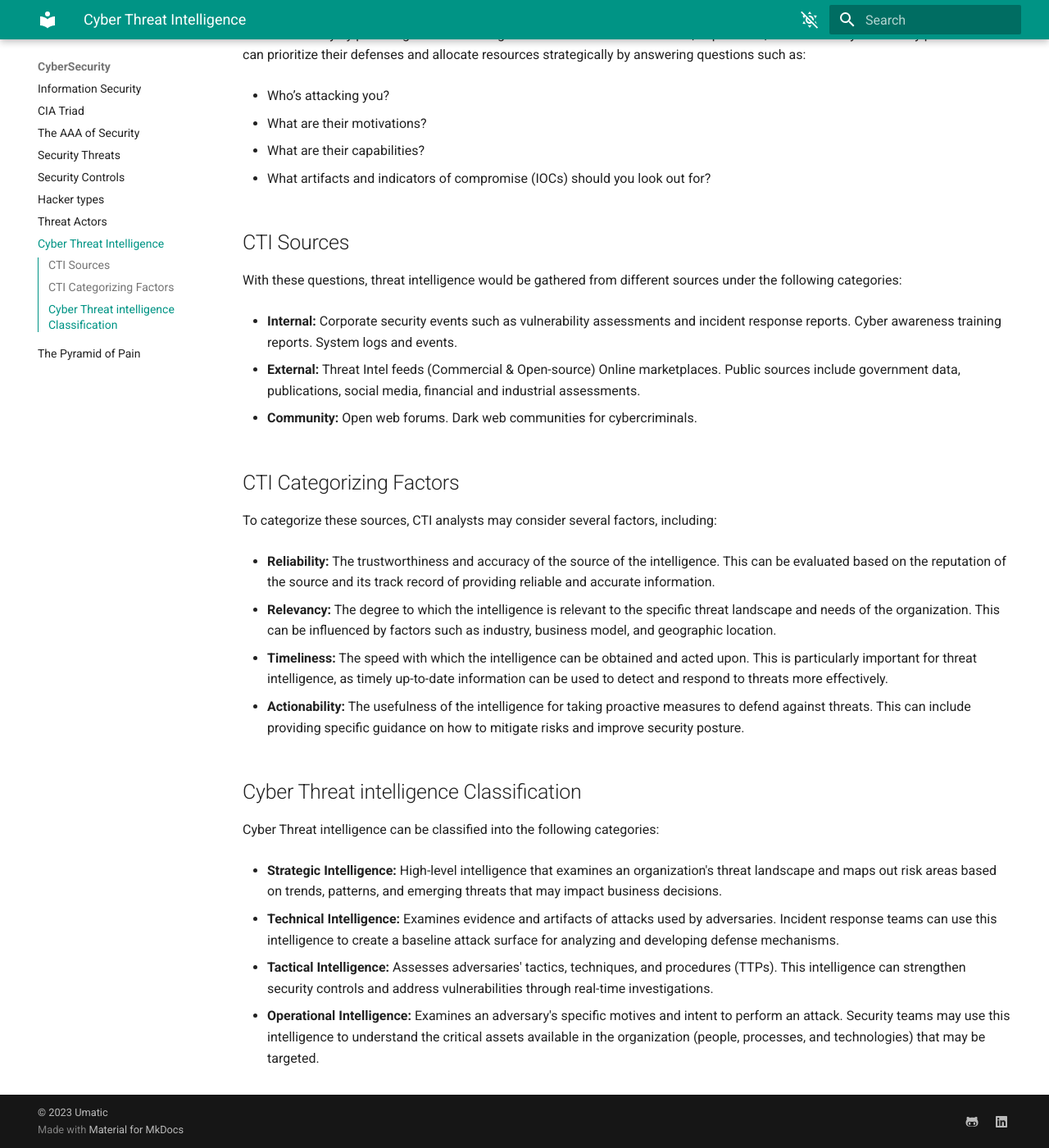
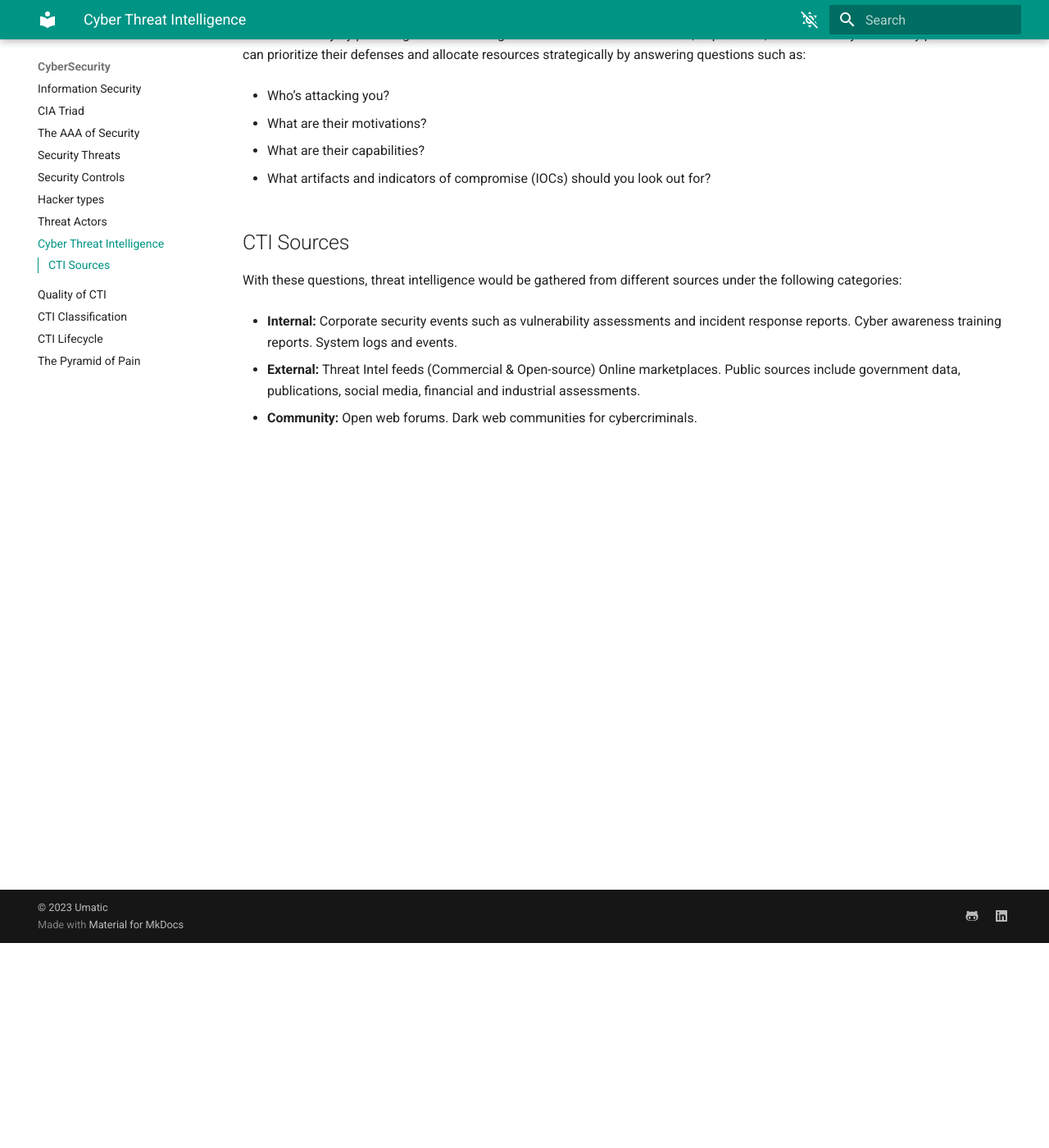
Before and after one commit to Umatic/Cyber_notes, an MkDocs documentation site: the page built from docs/CyberSecurity/07CTI.md, in a window 1280 px wide and 1400 px high, scrolled down 250 px. Shown: the whole window at 82% size. Built offline with MkDocs 1.6.1 and Material for MkDocs 9.7.7, drawn with Linux system fonts in a browser that asks for light colours.

Commit message:
doc additions

```diff
--- a/docs/CyberSecurity/07CTI.md
+++ b/docs/CyberSecurity/07CTI.md
@@ -24,27 +24,3 @@ Public sources include government data, publications, social media, financial an
 
 * **Community:** Open web forums.
 Dark web communities for cybercriminals.
-
-## CTI Categorizing Factors
-
-To categorize these sources, CTI analysts may consider several factors, including:
-
-* **Reliability:** The trustworthiness and accuracy of the source of the intelligence. This can be evaluated based on the reputation of the source and its track record of providing reliable and accurate information.
-
-* **Relevancy:** The degree to which the intelligence is relevant to the specific threat landscape and needs of the organization. This can be influenced by factors such as industry, business model, and geographic location.
-
-* **Timeliness:** The speed with which the intelligence can be obtained and acted upon. This is particularly important for threat intelligence, as timely up-to-date information can be used to detect and respond to threats more effectively.
-
-* **Actionability:** The usefulness of the intelligence for taking proactive measures to defend against threats. This can include providing specific guidance on how to mitigate risks and improve security posture.
-
-## Cyber Threat intelligence Classification
-
-Cyber Threat intelligence can be classified into the following categories:
-
-* **Strategic Intelligence:** High-level intelligence that examines an organization's threat landscape and maps out risk areas based on trends, patterns, and emerging threats that may impact business decisions.
-
-* **Technical Intelligence:** Examines evidence and artifacts of attacks used by adversaries. Incident response teams can use this intelligence to create a baseline attack surface for analyzing and developing defense mechanisms.
-
-* **Tactical Intelligence:** Assesses adversaries' tactics, techniques, and procedures (TTPs). This intelligence can strengthen security controls and address vulnerabilities through real-time investigations.
-
-* **Operational Intelligence:** Examines an adversary's specific motives and intent to perform an attack. Security teams may use this intelligence to understand the critical assets available in the organization (people, processes, and technologies) that may be targeted.
```
Also changed, not shown: docs/CyberSecurity/06Threat_Actors.md (+4 -4 lines), docs/CyberSecurity/08CTI_Quality.md (added, +18 -0 lines), docs/CyberSecurity/09CTI_Classification.md (added, +38 -0 lines), docs/CyberSecurity/10CTI_Lifecycle.md (added, +32 -0 lines), docs/CyberSecurity/icons/apt.png (added), docs/CyberSecurity/icons/bithacker.png (added), docs/CyberSecurity/icons/craap.png (added), docs/CyberSecurity/icons/cycle1.png (added), docs/CyberSecurity/icons/cycle2.png (added), docs/CyberSecurity/icons/cycle3.png (added), docs/CyberSecurity/icons/cycle4.png (added), docs/CyberSecurity/icons/cycle5.png (added), docs/CyberSecurity/icons/cycle6.png (added), docs/CyberSecurity/icons/kid.png (added), 5 more files.
